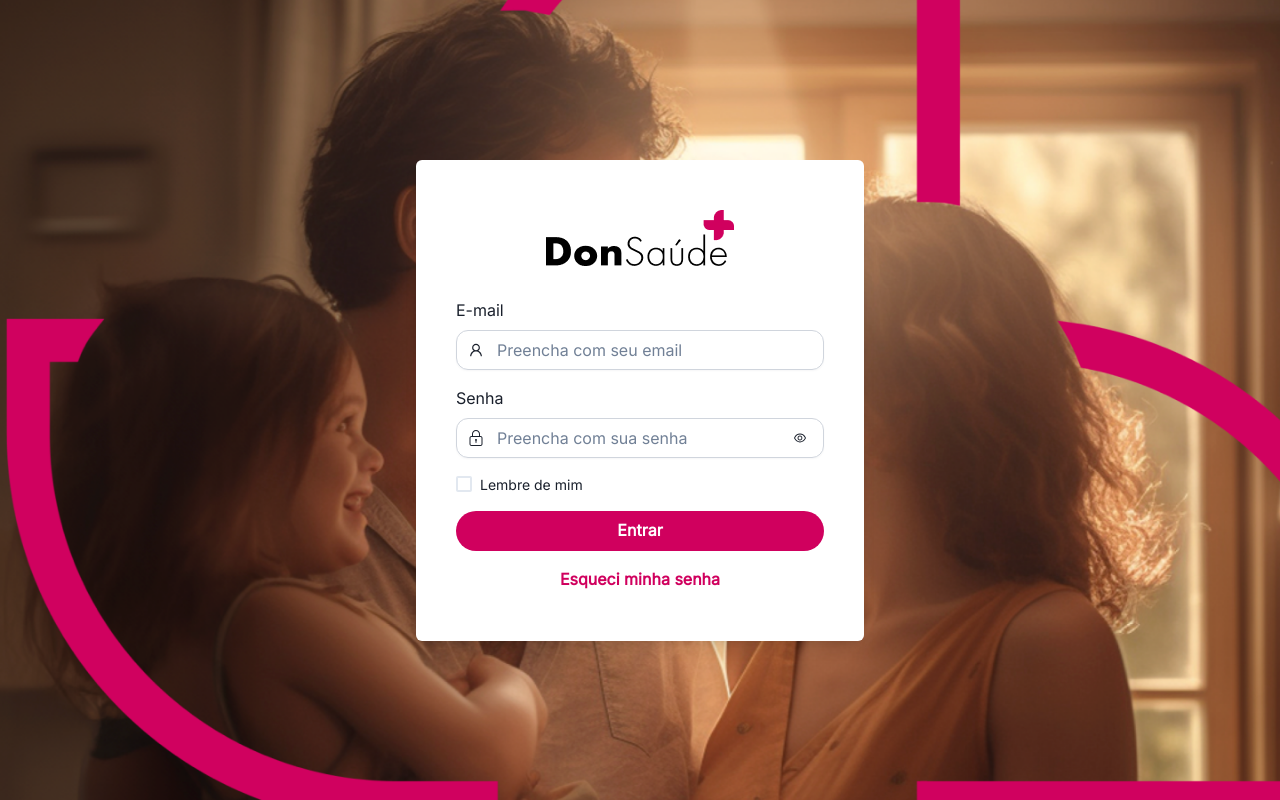
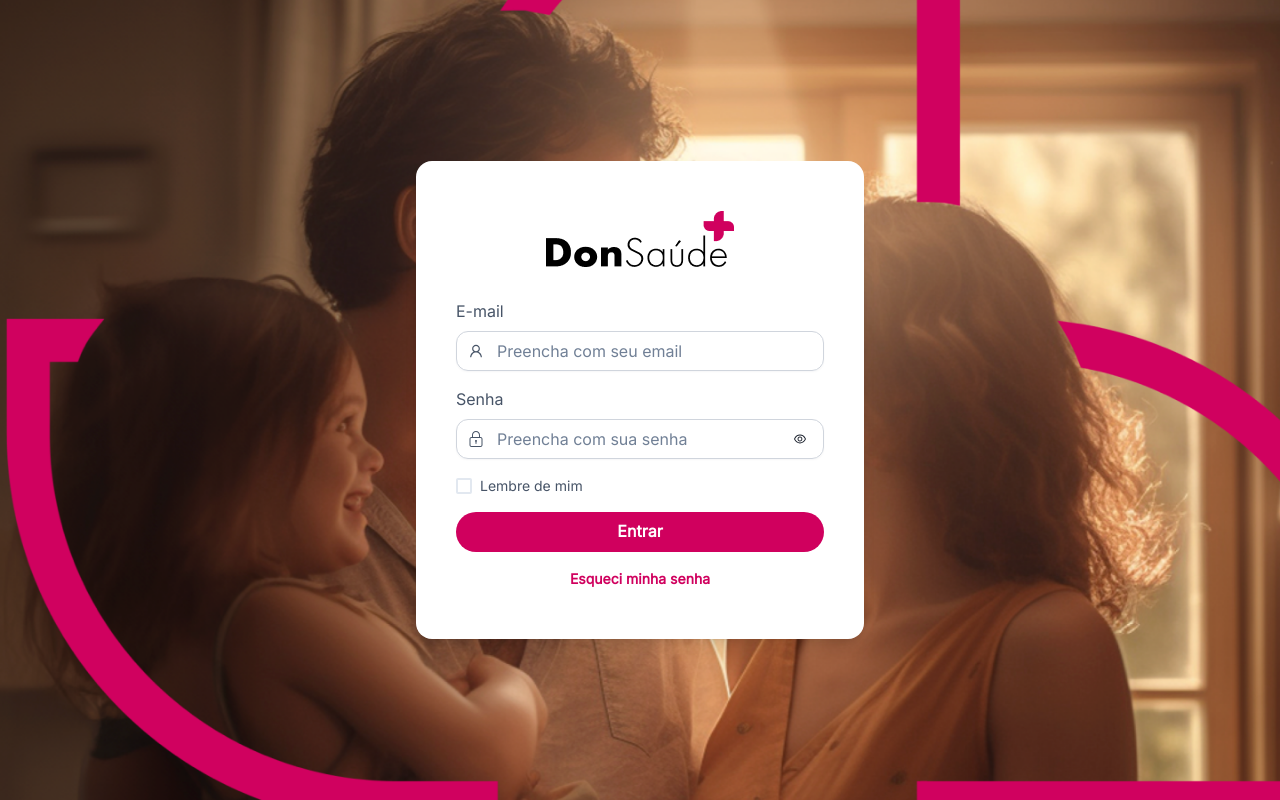
Before and after one commit to wesleydematos/desafio-donsaude-front, a React (Vite) app: page / in a window 1280 px wide. Built offline with nearby package versions, Linux system fonts and the light colour scheme; no server answers.

Commit message:
feat: update login page

```diff
--- a/src/pages/Login/index.tsx
+++ b/src/pages/Login/index.tsx
@@ -1,4 +1,4 @@
-import { useState } from "react";
+import { useEffect, useState } from "react";
 import {
   Box,
   Checkbox,
@@ -12,17 +12,30 @@ import {
   InputRightElement,
   Text,
 } from "@chakra-ui/react";
-import background from "../../assets/images/background.png";
-import logo from "../../assets/images/logo-g.png";
 import { CustomButton, CustomInput } from "../../components";
 import { AiOutlineEye, AiOutlineUser } from "react-icons/ai";
 import { SlLock } from "react-icons/sl";
 import { RiEyeCloseLine } from "react-icons/ri";
+import { SubmitHandler, useForm } from "react-hook-form";
+import { yupResolver } from "@hookform/resolvers/yup";
+import { useAuth } from "../../contexts/AuthContext";
+import { signInSchema } from "../../schemas/signInSchema";
+import { SignInCredentials } from "../../contexts/AuthContext/interfaces";
+import background from "../../assets/images/background.png";
+import logo from "../../assets/images/logo-g.png";
 
 export default function Login() {
-  const isLoading = false;
+  const { signIn, getAuthInfo } = useAuth();
   const [showPassword, setShowPassword] = useState(false);
   const [rememberMe, setRememberMe] = useState(false);
+
+  const {
+    register,
+    handleSubmit,
+    formState: { isSubmitting, errors },
+  } = useForm({
+    resolver: yupResolver(signInSchema),
+  });
 
   const handleTogglePasswordVisibility = () => {
     setShowPassword(!showPassword);
@@ -32,6 +45,14 @@ export default function Login() {
     setRememberMe(!rememberMe);
   };
 
+  const handleSignIn: SubmitHandler<SignInCredentials> = async (values) => {
+    await signIn({ ...values });
+  };
+
+  useEffect(() => {
+    getAuthInfo();
+  }, []);
+
   return (
     <Box
       h="100vh"
@@ -40,6 +61,8 @@ export default function Login() {
       backgroundPosition="center"
       backgroundRepeat="no-repeat"
       backgroundSize="cover"
+      color="grey.bold"
+      fontSize="14px"
     >
       <Flex align="center" justify="center" height="100%">
         <Flex
@@ -48,11 +71,13 @@ export default function Login() {
           px={10}
           py="50px"
           alignItems="center"
-          rounded="md"
+          borderRadius="16px"
           boxShadow="lg"
           backgroundColor="white"
           w="full"
           maxWidth="md"
+          as="form"
+          onSubmit={handleSubmit(handleSignIn)}
         >
           <Image src={logo} alt="Logo" mb={4} w="188px" h="56px" />
 
@@ -64,11 +89,16 @@ export default function Login() {
                 children={<AiOutlineUser color="gray.300" />}
               />
               <CustomInput
+                id="email"
+                type="email"
                 pl="2.5rem"
-                type="email"
                 placeholder="Preencha com seu email"
+                {...register("email")}
               />
             </InputGroup>
+            {errors.email && (
+              <Text color="primary.base">{errors.email.message}</Text>
+            )}
           </FormControl>
 
           <FormControl id="password">
@@ -79,9 +109,11 @@ export default function Login() {
                 children={<SlLock color="gray.300" />}
               />
               <CustomInput
+                id="password"
+                type={showPassword ? "text" : "password"}
                 px="2.5rem"
-                type={showPassword ? "text" : "password"}
                 placeholder="Preencha com sua senha"
+                {...register("password")}
               />
               <InputRightElement width="4.5rem">
                 <IconButton
@@ -95,6 +127,9 @@ export default function Login() {
                 />
               </InputRightElement>
             </InputGroup>
+            {errors.password && (
+              <Text color="primary.base">{errors.password.message}</Text>
+            )}
           </FormControl>
 
           <Flex justifyContent="flex-start" w="full">
@@ -104,7 +139,7 @@ export default function Login() {
           </Flex>
 
           <Box w="full" borderRadius="500px" overflow="hidden">
-            <CustomButton action={() => {}} isLoading={isLoading} w="full">
+            <CustomButton type="submit" isLoading={isSubmitting} w="full">
               Entrar
             </CustomButton>
           </Box>
```
